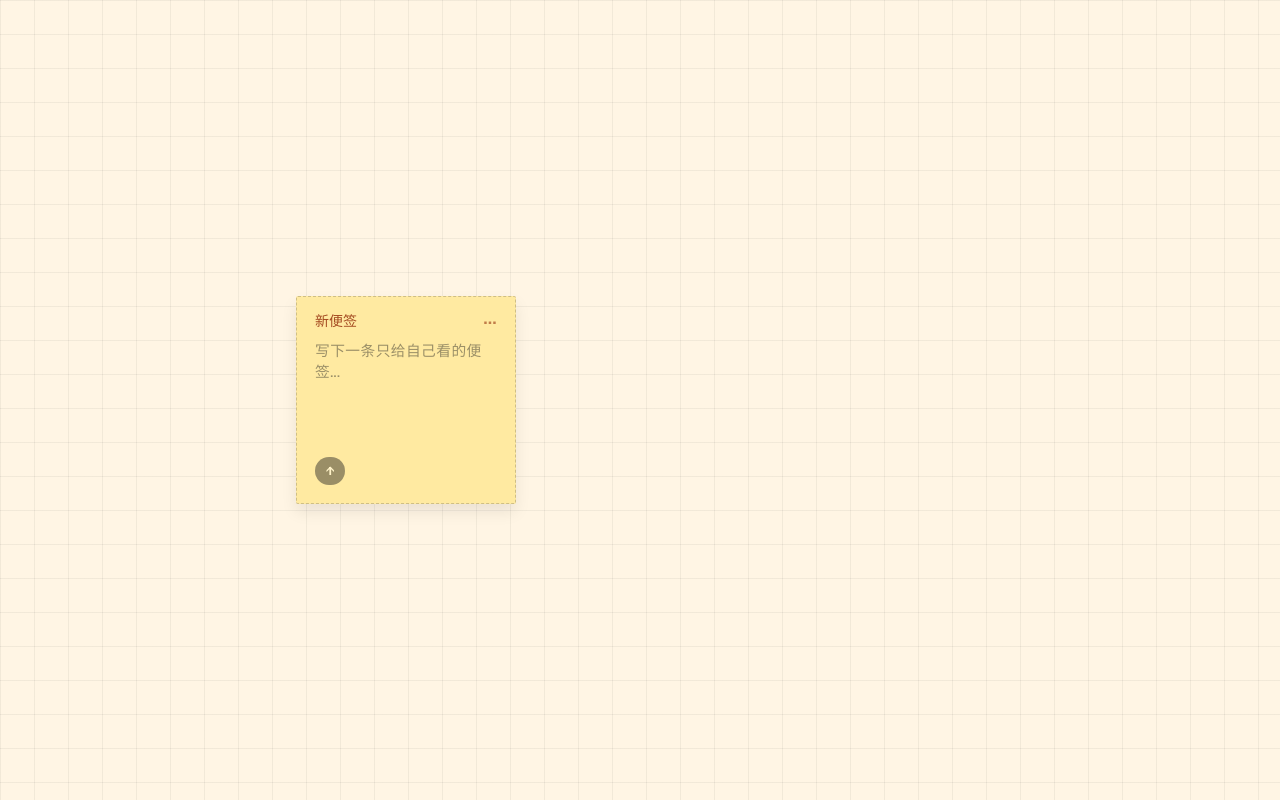
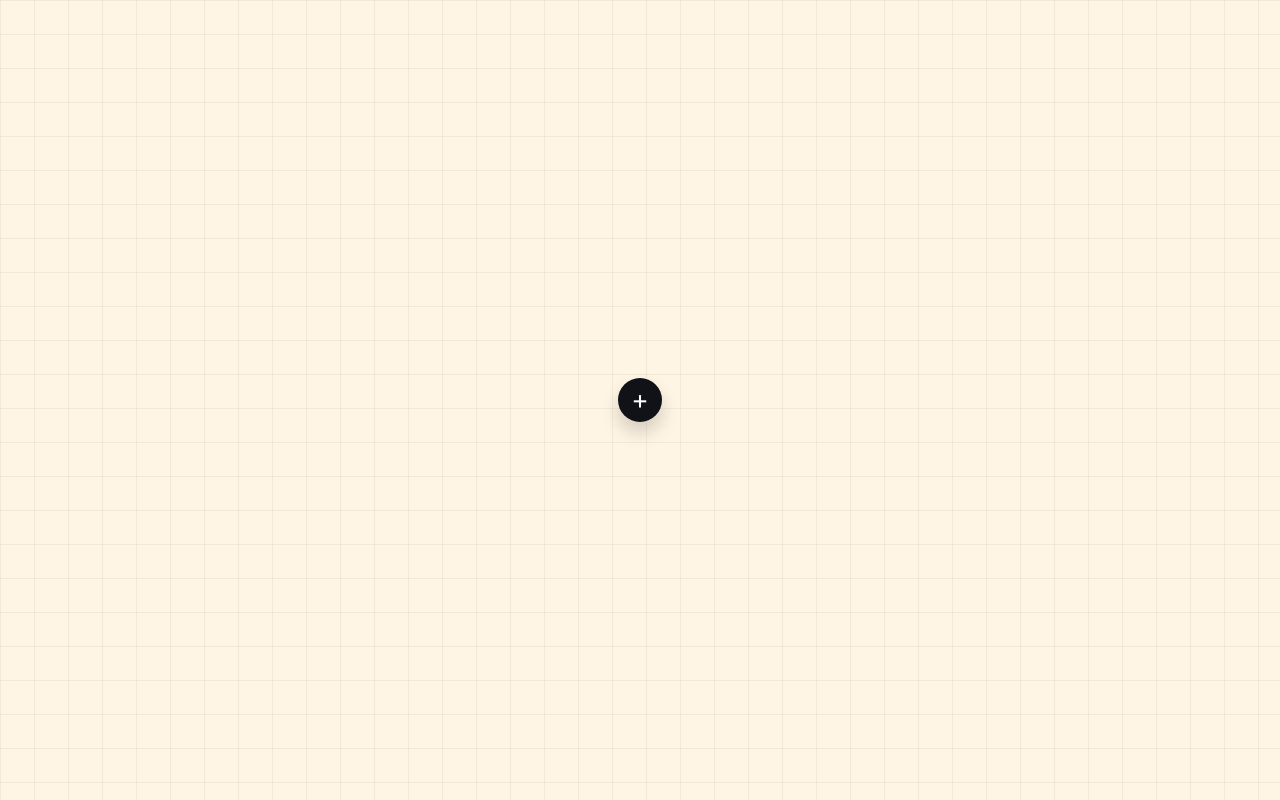
Before and after one commit to jaemin17/sticky-notes, a Next.js app: page / in a window 1280 px wide. Built offline with nearby package versions, Linux system fonts and the light colour scheme.

Commit message:
Refine sticky note editing

```diff
--- a/src/app/LocalNotes.tsx
+++ b/src/app/LocalNotes.tsx
@@ -1,6 +1,6 @@
 "use client";
 
-import { FormEvent, KeyboardEvent, useEffect, useState } from "react";
+import { KeyboardEvent, useEffect, useRef, useState } from "react";
 import styles from "./page.module.css";
 
 type NoteTone = "yellow" | "green" | "blue" | "purple" | "orange";
@@ -53,10 +53,9 @@ function readStoredNotes(): LocalNote[] {
 export function LocalNotes({ initialIndex }: { initialIndex: number }) {
   const [notes, setNotes] = useState<LocalNote[]>([]);
   const [hasLoadedStoredNotes, setHasLoadedStoredNotes] = useState(false);
-  const [text, setText] = useState("");
-  const [selectedTone, setSelectedTone] = useState<NoteTone>("yellow");
+  const [editingNoteId, setEditingNoteId] = useState<string | null>(null);
   const [openMenuNoteId, setOpenMenuNoteId] = useState<string | null>(null);
-  const [isComposeMenuOpen, setIsComposeMenuOpen] = useState(false);
+  const editingTextAreaRef = useRef<HTMLTextAreaElement | null>(null);
 
   useEffect(() => {
     queueMicrotask(() => {
@@ -68,40 +67,45 @@ export function LocalNotes({ initialIndex }: { initialIndex: number }) {
   useEffect(() => {
     if (!hasLoadedStoredNotes) return;
 
-    window.localStorage.setItem(storageKey, JSON.stringify(notes));
+    window.localStorage.setItem(storageKey, JSON.stringify(notes.filter((note) => note.text.trim())));
   }, [hasLoadedStoredNotes, notes]);
 
-  function addNote() {
-    const trimmedText = text.trim();
-    if (!trimmedText) return false;
+  useEffect(() => {
+    if (!editingNoteId) return;
 
+    queueMicrotask(() => {
+      editingTextAreaRef.current?.focus();
+    });
+  }, [editingNoteId]);
+
+  function createBlankNote() {
     const nextNote: LocalNote = {
       id: crypto.randomUUID(),
-      text: trimmedText,
-      tone: selectedTone,
+      text: "",
+      tone: "yellow",
     };
 
     setNotes((currentNotes) => [...currentNotes, nextNote]);
-    setText("");
-    setIsComposeMenuOpen(false);
-    return true;
+    setEditingNoteId(nextNote.id);
+    setOpenMenuNoteId(null);
   }
 
-  function handleSubmit(event: FormEvent<HTMLFormElement>) {
-    event.preventDefault();
-    addNote();
+  function finishEditing(noteId: string) {
+    setNotes((currentNotes) => currentNotes.filter((note) => note.id !== noteId || note.text.trim()));
+    setEditingNoteId((currentId) => (currentId === noteId ? null : currentId));
   }
 
-  function handleTextKeyDown(event: KeyboardEvent<HTMLTextAreaElement>) {
+  function handleTextKeyDown(event: KeyboardEvent<HTMLTextAreaElement>, noteId: string) {
     if (event.key !== "Enter" || event.shiftKey || event.nativeEvent.isComposing) return;
 
     event.preventDefault();
-    addNote();
+    finishEditing(noteId);
   }
 
   function deleteNote(noteId: string) {
     setNotes((currentNotes) => currentNotes.filter((note) => note.id !== noteId));
     setOpenMenuNoteId(null);
+    setEditingNoteId((currentId) => (currentId === noteId ? null : currentId));
   }
 
   function updateNoteTone(noteId: string, tone: NoteTone) {
@@ -113,85 +117,71 @@ export function LocalNotes({ initialIndex }: { initialIndex: number }) {
 
   return (
     <>
-      <form className={`${styles.composeNote} ${styles[selectedTone]}`} onSubmit={handleSubmit} aria-label="添加新便签">
-        <label className={styles.composeLabel} htmlFor="new-note">
-          新便签
-        </label>
-        <div className={styles.noteActions}>
-          <button
-            className={styles.noteMenuButton}
-            type="button"
-            onClick={() => setIsComposeMenuOpen((isOpen) => !isOpen)}
-            aria-label="更多操作：新便签"
-            aria-expanded={isComposeMenuOpen}
+      {notes.map((note, noteIndex) => {
+        const noteLabel = note.text.trim() || "新便签";
+
+        return (
+          <section
+              key={note.id}
+              className={[styles.note, styles[note.tone], noteWidthClassName(note.text)].filter(Boolean).join(" ")}
+              aria-label={note.text.trim() ? "我的便签" : "新便签"}
+              role="article"
             >
-            ...
-          </button>
-          {isComposeMenuOpen ? (
-            <div className={styles.noteActionMenu}>
-              <div className={styles.noteColorMenu} aria-label="修改颜色：新便签">
-                {noteTones.map((tone) => (
-                  <button
-                    key={tone}
-                    className={`${styles.noteColorButton} ${styles[tone]}`}
-                    type="button"
-                    onClick={() => {
-                      setSelectedTone(tone);
-                      setIsComposeMenuOpen(false);
+              <span className={styles.noteIndex}>{String(initialIndex + noteIndex + 1).padStart(3, "0")}</span>
+              {editingNoteId === note.id ? (
+                <textarea
+                  ref={editingTextAreaRef}
+                  className={styles.composeInput}
+                  value={note.text}
+                  onChange={(event) =>
+                    setNotes((currentNotes) =>
+                      currentNotes.map((currentNote) =>
+                        currentNote.id === note.id ? { ...currentNote, text: event.target.value } : currentNote,
+                      ),
+                    )
+                  }
+                  onKeyDown={(event) => handleTextKeyDown(event, note.id)}
+                  onBlur={(event) => {
+                    if (event.currentTarget.closest("article")?.contains(event.relatedTarget)) return;
+                    finishEditing(note.id);
                   }}
-                    aria-label={`改为${toneLabels[tone]}：新便签`}
-                    aria-pressed={selectedTone === tone}
-                  >
-                    <span className={styles.noteColorDot} aria-hidden="true" />
-                  </button>
-                ))}
-              </div>
-            </div>
-          ) : null}
-        </div>
-        <textarea
-          id="new-note"
-          className={styles.composeInput}
-          value={text}
-          onChange={(event) => setText(event.target.value)}
-          onKeyDown={handleTextKeyDown}
-          aria-label="新便签内容"
+                  aria-label="编辑便签"
                   placeholder="写下一条只给自己看的便签..."
                   rows={5}
                 />
-        <button className={styles.composeButton} type="submit" disabled={!text.trim()} aria-label="贴上去">
-          ↑
+              ) : (
+                <button
+                  className={styles.noteTextButton}
+                  type="button"
+                  onClick={() => {
+                    setEditingNoteId(note.id);
+                    setOpenMenuNoteId(null);
+                  }}
+                  aria-label={`编辑便签：${note.text}`}
+                >
+                  <span className={styles.noteText}>{note.text}</span>
                 </button>
-      </form>
-
-      {notes.map((note, noteIndex) => (
-        <section
-          key={note.id}
-          className={[styles.note, styles[note.tone], noteWidthClassName(note.text)].filter(Boolean).join(" ")}
-          aria-label="我的便签"
-        >
-          <span className={styles.noteIndex}>{String(initialIndex + noteIndex + 1).padStart(3, "0")}</span>
-          <span className={styles.noteText}>{note.text}</span>
-          <div className={styles.noteActions}>
+              )}
+              <div className={styles.noteActions} onMouseDown={(event) => event.preventDefault()}>
                 <button
                   className={styles.noteMenuButton}
                   type="button"
                   onClick={() => setOpenMenuNoteId((currentId) => (currentId === note.id ? null : note.id))}
-              aria-label={`更多操作：${note.text}`}
+                  aria-label={`更多操作：${noteLabel}`}
                   aria-expanded={openMenuNoteId === note.id}
                 >
                   ...
                 </button>
                 {openMenuNoteId === note.id ? (
                   <div className={styles.noteActionMenu}>
-                <div className={styles.noteColorMenu} aria-label={`修改颜色：${note.text}`}>
+                    <div className={styles.noteColorMenu} aria-label={`修改颜色：${noteLabel}`}>
                       {noteTones.map((tone) => (
                         <button
                           key={tone}
                           className={`${styles.noteColorButton} ${styles[tone]}`}
                           type="button"
                           onClick={() => updateNoteTone(note.id, tone)}
-                      aria-label={`改为${toneLabels[tone]}：${note.text}`}
+                          aria-label={`改为${toneLabels[tone]}：${noteLabel}`}
                           aria-pressed={note.tone === tone}
                         >
                           <span className={styles.noteColorDot} aria-hidden="true" />
@@ -202,7 +192,7 @@ export function LocalNotes({ initialIndex }: { initialIndex: number }) {
                       className={styles.deleteNoteButton}
                       type="button"
                       onClick={() => deleteNote(note.id)}
-                  aria-label={`删除便签：${note.text}`}
+                      aria-label={`删除便签：${noteLabel}`}
                     >
                       删除
                     </button>
@@ -210,7 +200,11 @@ export function LocalNotes({ initialIndex }: { initialIndex: number }) {
                 ) : null}
               </div>
           </section>
-      ))}
+        );
+      })}
+      <button className={styles.addNoteButton} type="button" onClick={createBlankNote} aria-label="添加便签">
+        +
+      </button>
     </>
   );
 }
--- a/src/app/page.module.css
+++ b/src/app/page.module.css
@@ -68,8 +68,8 @@
 }
 
 .composeInput {
-  flex: 1;
   width: 100%;
+  min-height: 92px;
   resize: none;
   border: 0;
   background: transparent;
@@ -83,31 +83,6 @@
 
 .composeInput::placeholder {
   color: rgba(17, 18, 23, 0.42);
-}
-
-.composeButton {
-  align-self: flex-start;
-  min-height: 28px;
-  padding: 0 10px;
-  border: 1px solid rgba(17, 18, 23, 0.16);
-  border-radius: 999px;
-  background: #111217;
-  color: #ffffff;
-  cursor: pointer;
-  font: inherit;
-  font-size: 12px;
-  font-weight: 700;
-  transition: background 160ms ease, opacity 160ms ease, transform 160ms ease;
-}
-
-.composeButton:hover:not(:disabled) {
-  background: #2a2c33;
-  transform: translateY(-1px);
-}
-
-.composeButton:disabled {
-  cursor: not-allowed;
-  opacity: 0.42;
 }
 
 .yellow {
@@ -158,6 +133,18 @@
   line-height: 1.42;
   font-weight: 400;
   letter-spacing: 0.03em;
+}
+
+.noteTextButton {
+  display: block;
+  width: 100%;
+  border: 0;
+  background: transparent;
+  color: inherit;
+  cursor: text;
+  font: inherit;
+  padding: 0;
+  text-align: left;
 }
 
 .noteActions {
@@ -254,6 +241,31 @@
   background: color-mix(in oklab, var(--note-accent) 44%, white);
 }
 
+.addNoteButton {
+  display: inline-flex;
+  align-items: center;
+  justify-content: center;
+  width: 44px;
+  height: 44px;
+  grid-column: 1 / -1;
+  justify-self: center;
+  border: 0;
+  border-radius: 999px;
+  background: #111217;
+  color: #ffffff;
+  cursor: pointer;
+  font: inherit;
+  font-size: 26px;
+  line-height: 1;
+  box-shadow: 0 10px 18px rgba(17, 18, 23, 0.18);
+  transition: background 160ms ease, transform 160ms ease;
+}
+
+.addNoteButton:hover {
+  background: #2a2c33;
+  transform: translateY(-2px);
+}
+
 @media (min-width: 1400px) {
   .noteIndex {
     font-size: 16px;
```
Also changed, not shown: 1 other file (tests, documents, lock files or other folders). Lines whose indentation alone changed are shown as unchanged.
